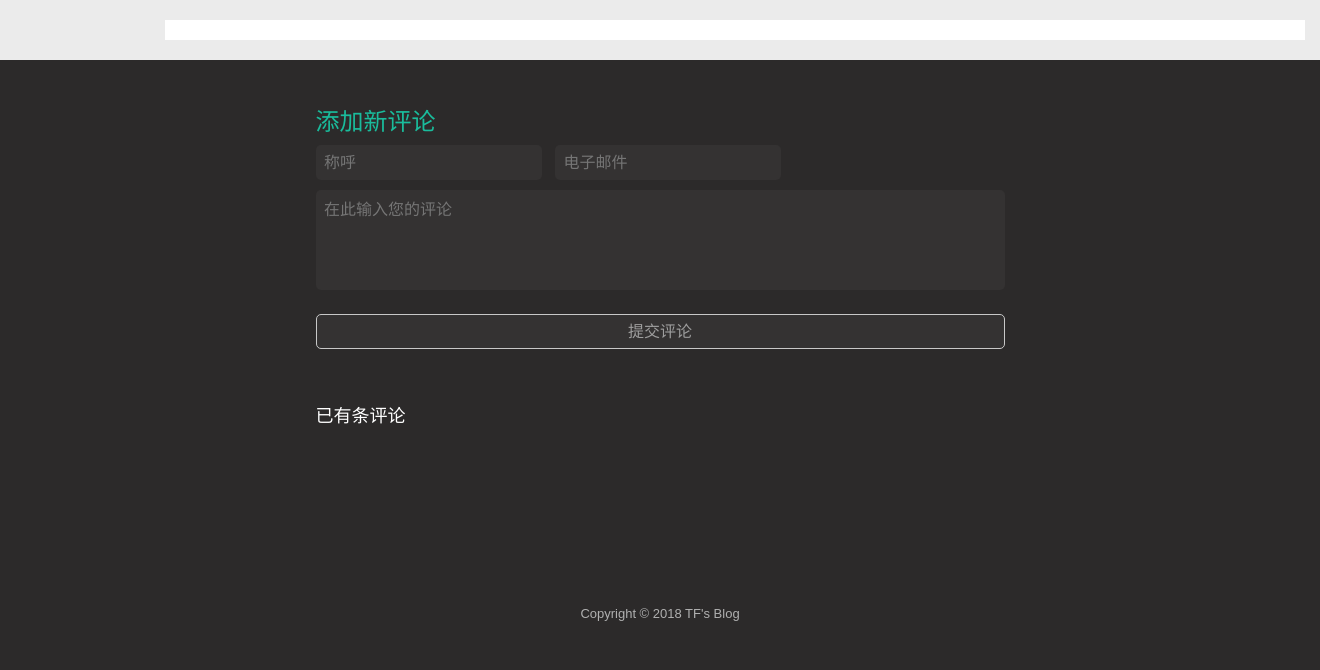
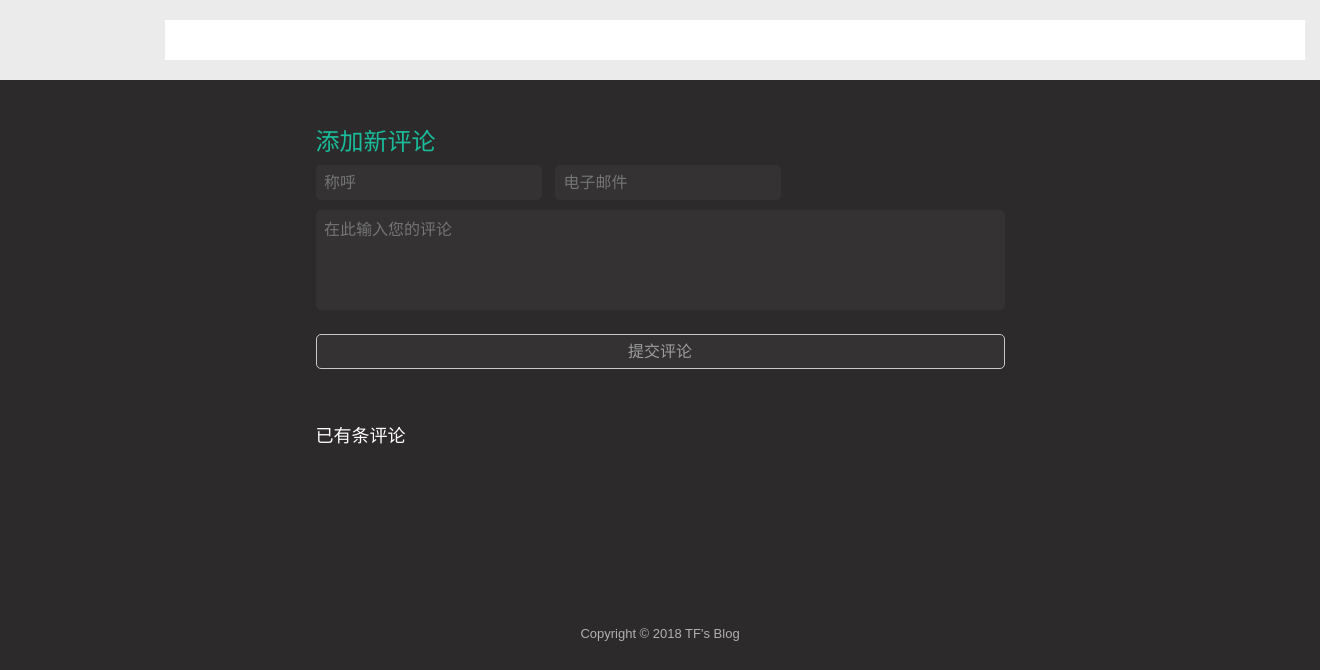
Before and after one commit to hopeaktian/blog-flask, a Flask app: template app/templates/Post_Details.html in a window 1320 px wide. Shown: the part 280-950 px from the top of the page. Before the commit the page ends 901 px from the top, so only its background shows below. Run offline with Flask 2, Linux system fonts and the light colour scheme; the template is opened without the code that fills it, so the values that code supplies are empty; some libraries are stand-ins or nearby versions.

Commit message:
change content style

```diff
--- a/app/templates/Post_Details.html
+++ b/app/templates/Post_Details.html
@@ -97,7 +97,7 @@
 
 {% block content %}
 <div class="container-fluid" style="background-color: #ebebeb;padding-top: 20px;padding-bottom: 20px;">
-    <div class="container" style="margin-left: 150px; margin-right: 150px; padding-top: 20px; background-color: white">
+    <div class="container" style="margin-left: 150px; margin-right: 150px; padding-top: 20px; padding-bottom: 20px; background-color: white">
         {{ content | safe }}
     </div>
 </div>
```
